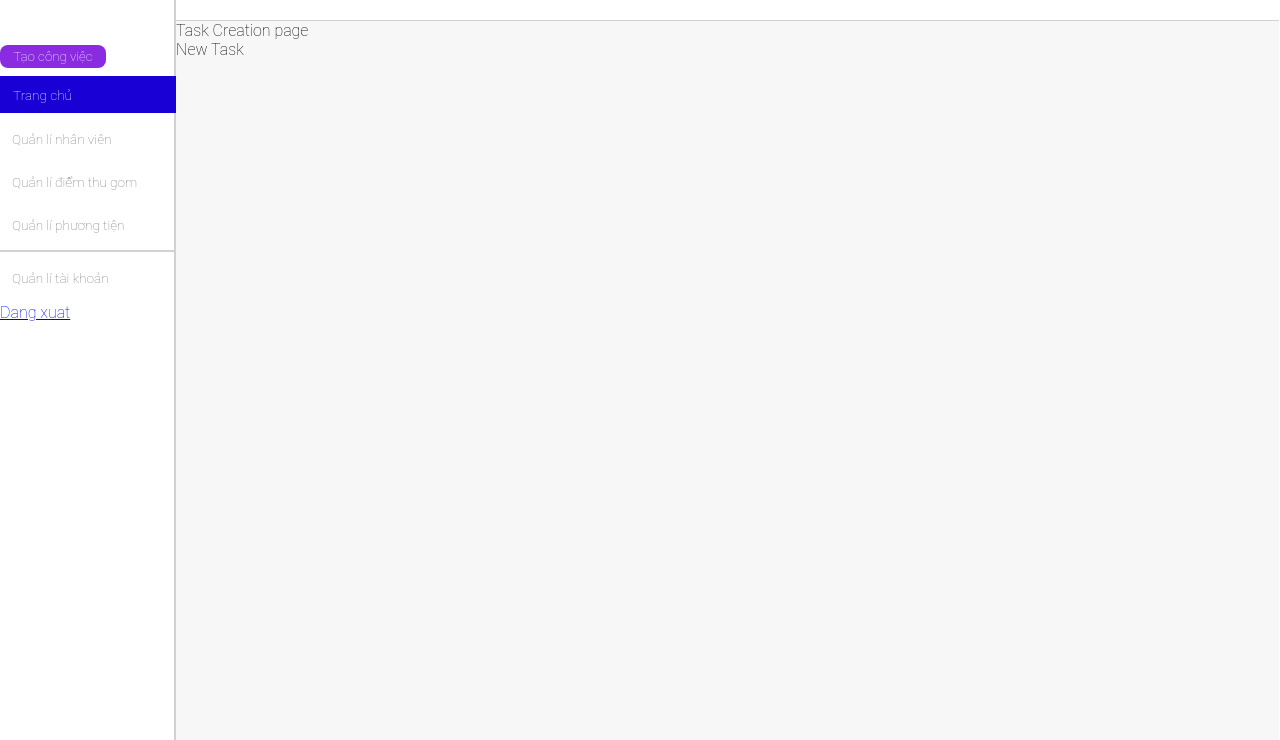
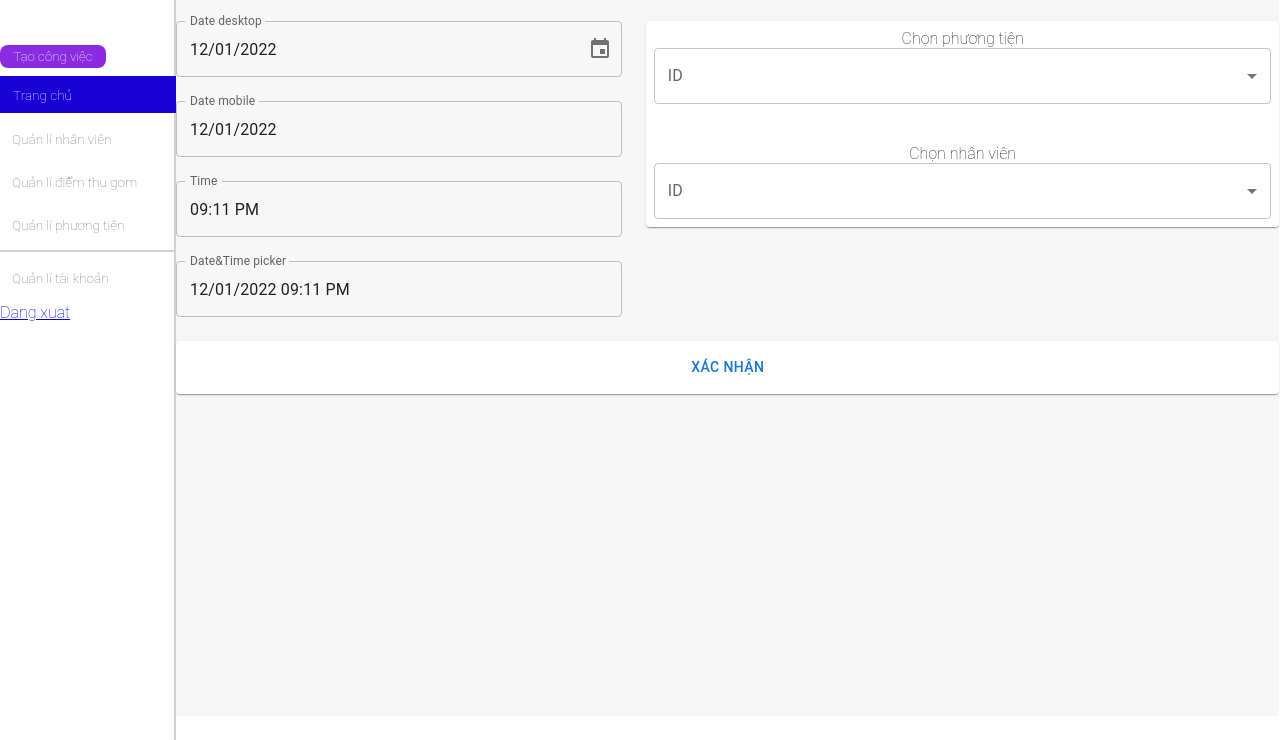
Before and after one commit to LongLeGL/SEassignment, a React app in the folder uwc2.0_app/: page /CreateTask in a window 1280 px wide. Shown: the part 60-800 px from the top of the page. Built offline with nearby package versions, Linux system fonts and the light colour scheme.

Commit message:
update create task

```diff
--- a/uwc2.0_app/src/pages/App.css
+++ b/uwc2.0_app/src/pages/App.css
@@ -1,8 +1,8 @@
-.HomeContainer{
+.HomeContainer {
     display: flex;
     margin: 0 0;
 }
 
-.MainContent{
+.MainContent {
     width: 70vw;
 }
--- a/uwc2.0_app/src/pages/CreateTask.js
+++ b/uwc2.0_app/src/pages/CreateTask.js
@@ -2,12 +2,149 @@ import './global.css'
 import './CreateTask.css'
 import React from 'react';
 
+import { styled } from '@mui/material/styles';
+import Box from '@mui/material/Box';
+import Paper from '@mui/material/Paper';
+import Grid from '@mui/material/Grid';
+
+import dayjs from 'dayjs';
+import Stack from '@mui/material/Stack';
+import TextField from '@mui/material/TextField';
+import { LocalizationProvider } from '@mui/x-date-pickers/LocalizationProvider';
+import { AdapterDayjs } from '@mui/x-date-pickers/AdapterDayjs';
+import { TimePicker } from '@mui/x-date-pickers/TimePicker';
+import { DateTimePicker } from '@mui/x-date-pickers/DateTimePicker';
+import { DesktopDatePicker } from '@mui/x-date-pickers/DesktopDatePicker';
+import { MobileDatePicker } from '@mui/x-date-pickers/MobileDatePicker';
+
+import InputLabel from '@mui/material/InputLabel';
+import MenuItem from '@mui/material/MenuItem';
+import FormControl from '@mui/material/FormControl';
+import Select from '@mui/material/Select';
+import { Button } from '@mui/material';
+
+const Item = styled(Paper)(({ theme }) => ({
+	padding: theme.spacing(1),
+	textAlign: 'center',
+}));
+
+
+
 function CreateTask() {
+
+	const [value, setValue] = React.useState(dayjs('2022-12-1T21:11:54'));
+
+	const handleChange = (newValue) => {
+		setValue(newValue);
+	};
+
+
+	const [id, setid] = React.useState('');
+
+	const handleChange2 = (event) => {
+		setid(event.target.value);
+	};
+
+	const [age, setAge] = React.useState('');
+
+	const handleChange3 = (event) => {
+		setAge(event.target.value);
+	};
+
+
 	return (
 		<div className='CreateTask'>
-			<div>Task Creation page</div>
-			<div>New Task</div>
-		</div>
+			<Box sx={{ flexGrow: 1 }}>
+				<Grid container spacing={3} >
+					<Grid item xs={6} md={5}>
+						<LocalizationProvider dateAdapter={AdapterDayjs}>
+							<Stack spacing={3}>
+								<DesktopDatePicker
+									label="Date desktop"
+									inputFormat="MM/DD/YYYY"
+									value={value}
+									onChange={handleChange}
+									renderInput={(params) => <TextField {...params} />}
+								/>
+								<MobileDatePicker
+									label="Date mobile"
+									inputFormat="MM/DD/YYYY"
+									value={value}
+									onChange={handleChange}
+									renderInput={(params) => <TextField {...params} />}
+								/>
+								<TimePicker
+									label="Time"
+									value={value}
+									onChange={handleChange}
+									renderInput={(params) => <TextField {...params} />}
+								/>
+								<DateTimePicker
+									label="Date&Time picker"
+									value={value}
+									onChange={handleChange}
+									renderInput={(params) => <TextField {...params} />}
+								/>
+							</Stack>
+						</LocalizationProvider>
+					</Grid>
+					<Grid item xs={6} md={7}>
+						{/* <Item>xs=6 md=4</Item> */}
+						<Item>Chọn phương tiện
+							<Box sx={{ minWidth: 120 }}>
+								<FormControl fullWidth>
+									<InputLabel id="demo-simple-select-label">ID</InputLabel>
+									<Select
+										labelId="demo-simple-select-label"
+										id="demo-simple-select"
+										value={age}
+										label="Age"
+										onChange={handleChange3}
+									>
+										<MenuItem value={'T012'}>T012</MenuItem>
+										<MenuItem value={'T013'}>T013</MenuItem>
+										<MenuItem value={'T014'}>T014</MenuItem>
+									</Select>
+								</FormControl>
+							</Box>
+							{/* </Item> */}
+							{/* </Grid> */}
+							{/* <Grid item xs={6} md={5}> */}
+							{/* <Item>xs=6 md=8</Item> */}
+							{/* <Item>Chọn nhân viên */}
+							<div style={{ height: "40px" }}>
+
+							</div>
+							Chọn nhân viên
+							<Box sx={{ minWidth: 120 }}>
+								<FormControl fullWidth>
+									<InputLabel id="demo-simple-select-label">ID</InputLabel>
+									<Select
+										labelId="demo-simple-select-label"
+										id="demo-simple-select"
+										value={id}
+										label="id"
+										onChange={handleChange2}
+									>
+										<MenuItem value={'C132451'}>C132451</MenuItem>
+										<MenuItem value={'C132452'}>C132452</MenuItem>
+										<MenuItem value={'C132453'}>C132453</MenuItem>
+									</Select>
+								</FormControl>
+							</Box>
+
+						</Item>
+					</Grid>
+					<Grid item xs={6} md={12}>
+						<Item>
+							<Button>
+								Xác nhận
+							</Button>
+						</Item>
+					</Grid>
+				</Grid>
+			</Box>
+		</div >
 	);
 }
 
```
Also changed, not shown: uwc2.0_app/package.json (+10 -0 lines), 1 other file.
